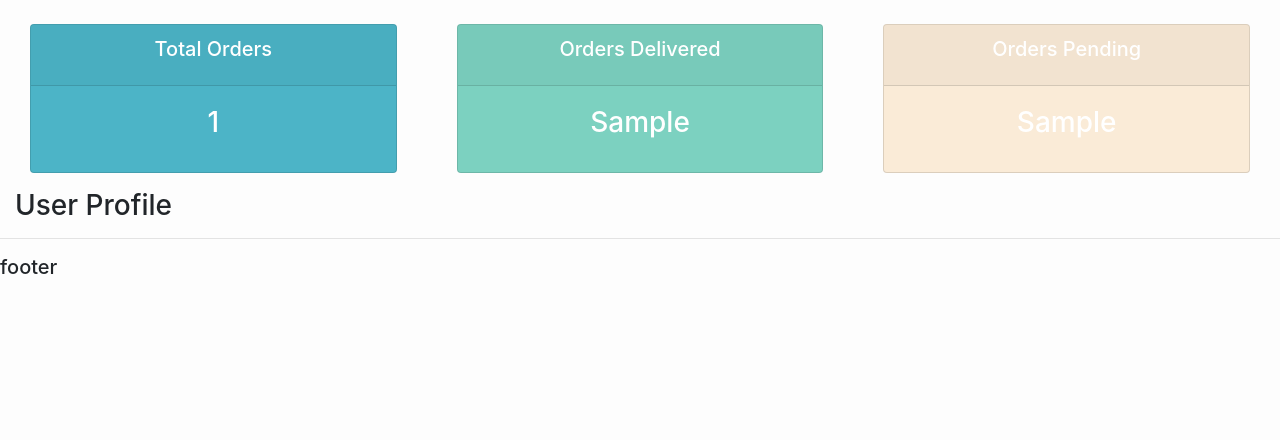
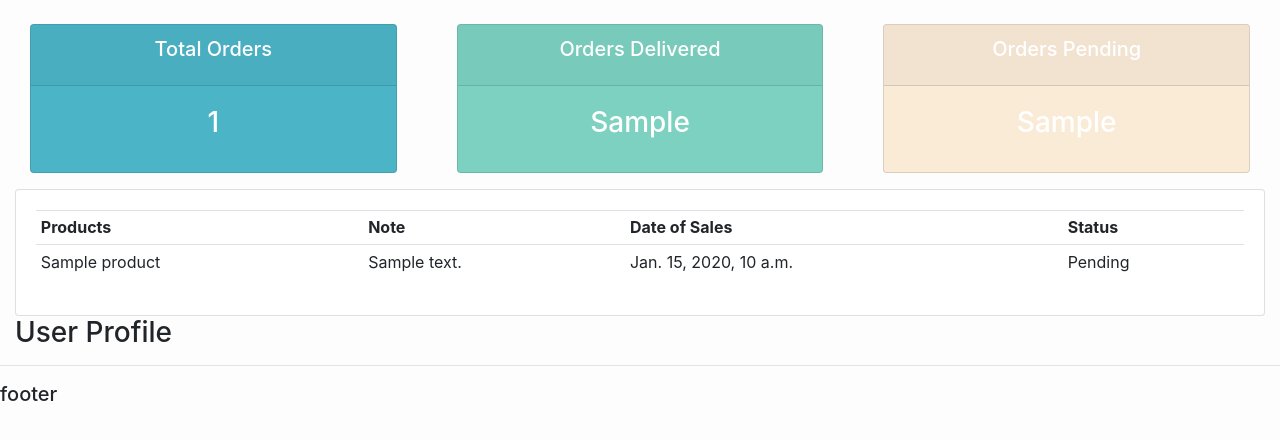
Before and after one commit to beba2123/Customer-Managment, a Django app: template acounts/templates/acounts/user_profile.html in a window 1280 px wide. Shown: the part 116-556 px from the top of the page. Run offline with Django 4.2, Linux system fonts and the light colour scheme; tables that the repository leaves empty hold one stand-in row (values such as "Sample post"); the template is opened without the code that fills it: values that come from a table or form of the project are taken from there, most other values are stand-ins (such as "Sample title", 1, 10 or a date in 2020).

Commit message:
create table for a user & user register to custome

```diff
--- a/acounts/templates/acounts/user_profile.html
+++ b/acounts/templates/acounts/user_profile.html
@@ -2,6 +2,31 @@
 {% block content %}
 {% include 'acounts/status.html' %}
 
-<h3> User Profile </3>
+<div class="row">
+    <div class="col-md">
+        <div class="card card-body">
+             <table class="table table-sm">
+                <tr>
+                    <th>Products</th>
+                    <th>Note</th>
+                    <th>Date of Sales</th>
+                    <th>Status</th>
+                </tr>
+
+                {%for order in orders %}
+
+                <tr>
+                    <td>{{order.product}}</td>
+                    <td>{{order.note}}</td>
+                    <td>{{order.date_created}}</td>
+                    <td>{{order.status}}</td>
+                </tr>
+                {%endfor%}
+
+            </table>
+        </div>
+    </div>
+</div>
+<h3> User Profile </h3>
 
 {% endblock content %}
```
Also changed, not shown: acounts/views.py (+7 -1 lines).
